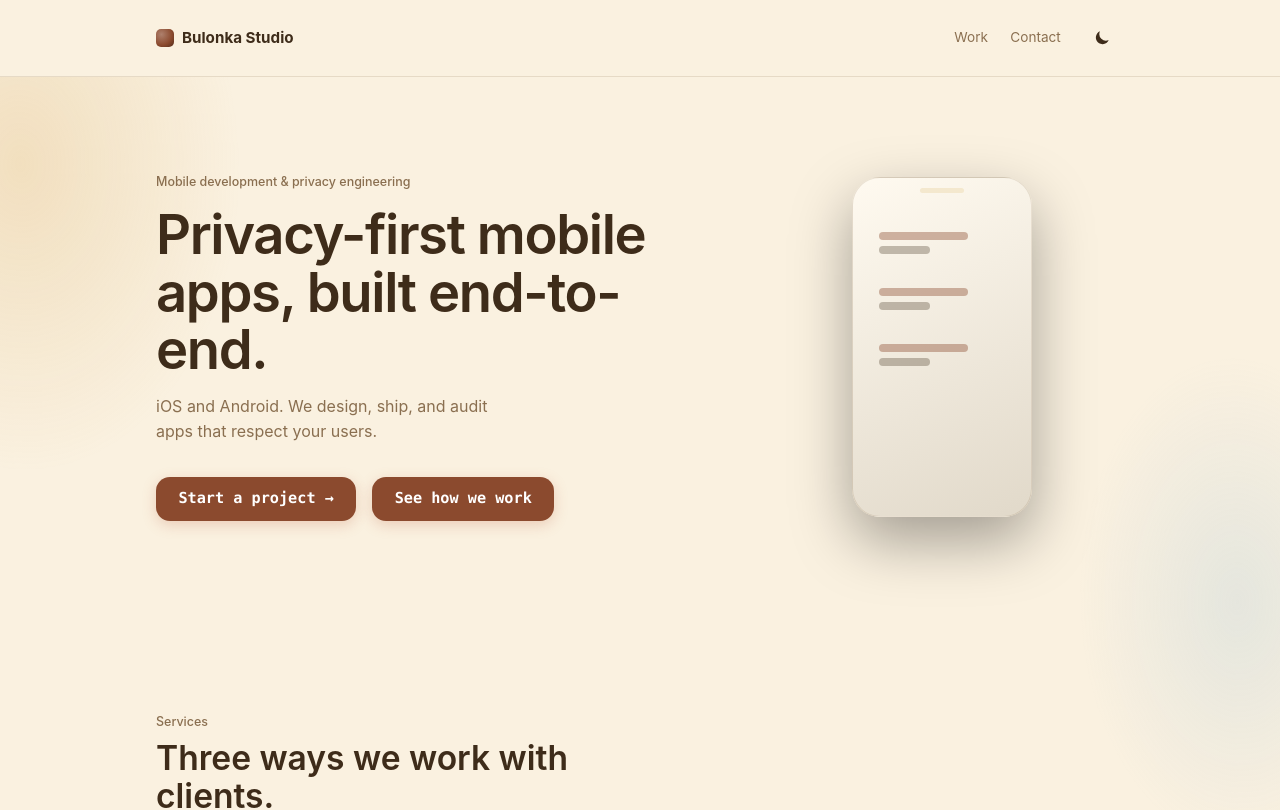
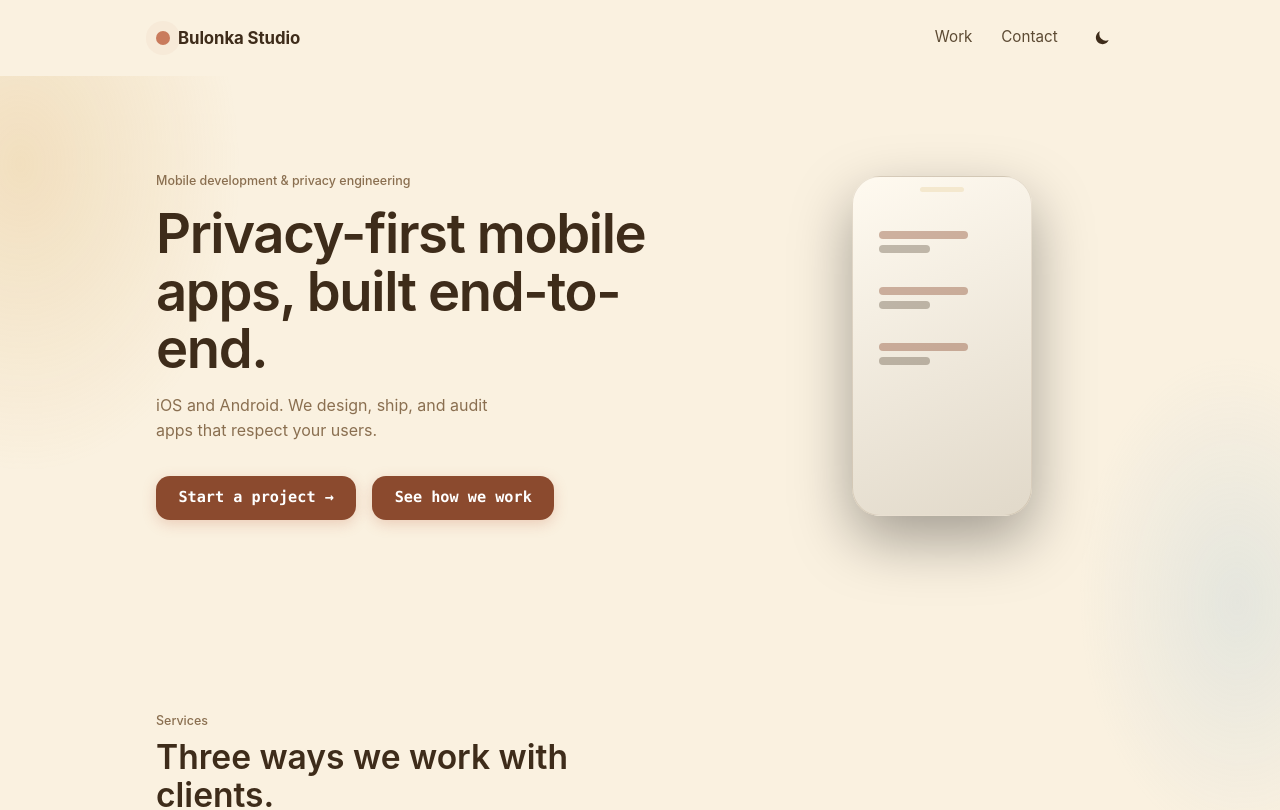
Before and after one commit to bulonka-studio/bulonka-studio.github.io, a Vue app: page / in a window 1280 px wide. Shown: the top 810 px of the page. Built offline with nearby package versions, Linux system fonts and the light colour scheme.

Commit message:
Restyle Nav: pulsing brand dot, terracotta active underline

```diff
--- a/src/components/Nav.vue
+++ b/src/components/Nav.vue
@@ -4,9 +4,7 @@ import ThemeToggle from './ThemeToggle.vue';
 
 const path = ref('/');
 
-onMounted(() => {
-  path.value = window.location.pathname;
-});
+onMounted(() => { path.value = window.location.pathname; });
 
 function isActive(prefix) {
   if (prefix === '/work') return path.value.startsWith('/work');
@@ -19,7 +17,7 @@ function isActive(prefix) {
   <header class="nav-bar">
     <div class="page nav-inner">
       <a href="/" class="brand" aria-label="Bulonka Studio — home">
-        <span class="brand-mark" aria-hidden="true"></span>
+        <span class="brand-dot" aria-hidden="true"></span>
         <span class="brand-name">Bulonka Studio</span>
       </a>
       <nav aria-label="Primary">
@@ -33,7 +31,6 @@ function isActive(prefix) {
 
 <style scoped>
 .nav-bar {
-  border-bottom: 1px solid var(--outline);
   background: var(--background);
   position: sticky;
   top: 0;
@@ -51,23 +48,30 @@ function isActive(prefix) {
   align-items: center;
   gap: var(--sp-2);
   font-weight: 700;
-  font-size: 0.95rem;
+  font-size: 1.05rem;
+  letter-spacing: -0.005em;
   color: var(--on-surface);
 }
-.brand-mark {
-  width: 18px;
-  height: 18px;
-  border-radius: 5px;
-  background: radial-gradient(circle at 30% 30%, color-mix(in srgb, var(--primary) 70%, white), var(--primary) 60%, color-mix(in srgb, var(--primary) 60%, black));
+.brand-dot {
+  width: 14px;
+  height: 14px;
+  background: var(--primary-light);
+  border-radius: 50%;
+  box-shadow: 0 0 0 4px color-mix(in srgb, var(--primary-light) 22%, transparent);
+  animation: pulse 4s ease-in-out infinite;
+}
+@keyframes pulse {
+  0%, 100% { box-shadow: 0 0 0 4px  color-mix(in srgb, var(--primary-light) 22%, transparent); }
+  50%      { box-shadow: 0 0 0 10px color-mix(in srgb, var(--primary-light) 6%, transparent); }
 }
 nav { display: inline-flex; align-items: center; gap: var(--sp-3); }
 .nav-link {
-  font-size: 0.85rem;
-  color: var(--on-surface-muted);
-  padding: 0.4rem 0.2rem;
-  border-bottom: 1px solid transparent;
-  transition: color var(--motion-fast) var(--motion-ease), border-bottom-color var(--motion-fast) var(--motion-ease);
+  font-size: 0.95rem;
+  color: var(--on-surface-soft);
+  padding: 0.4rem 0.4rem;
+  border-bottom: 2px solid transparent;
+  transition: color var(--motion-fast) var(--motion-soft), border-bottom-color var(--motion-fast) var(--motion-soft);
 }
 .nav-link:hover { color: var(--on-surface); }
-.nav-link--active { color: var(--primary); border-bottom-color: var(--primary); }
+.nav-link--active { color: var(--primary); border-bottom-color: var(--primary-light); font-weight: 600; }
 </style>
```
